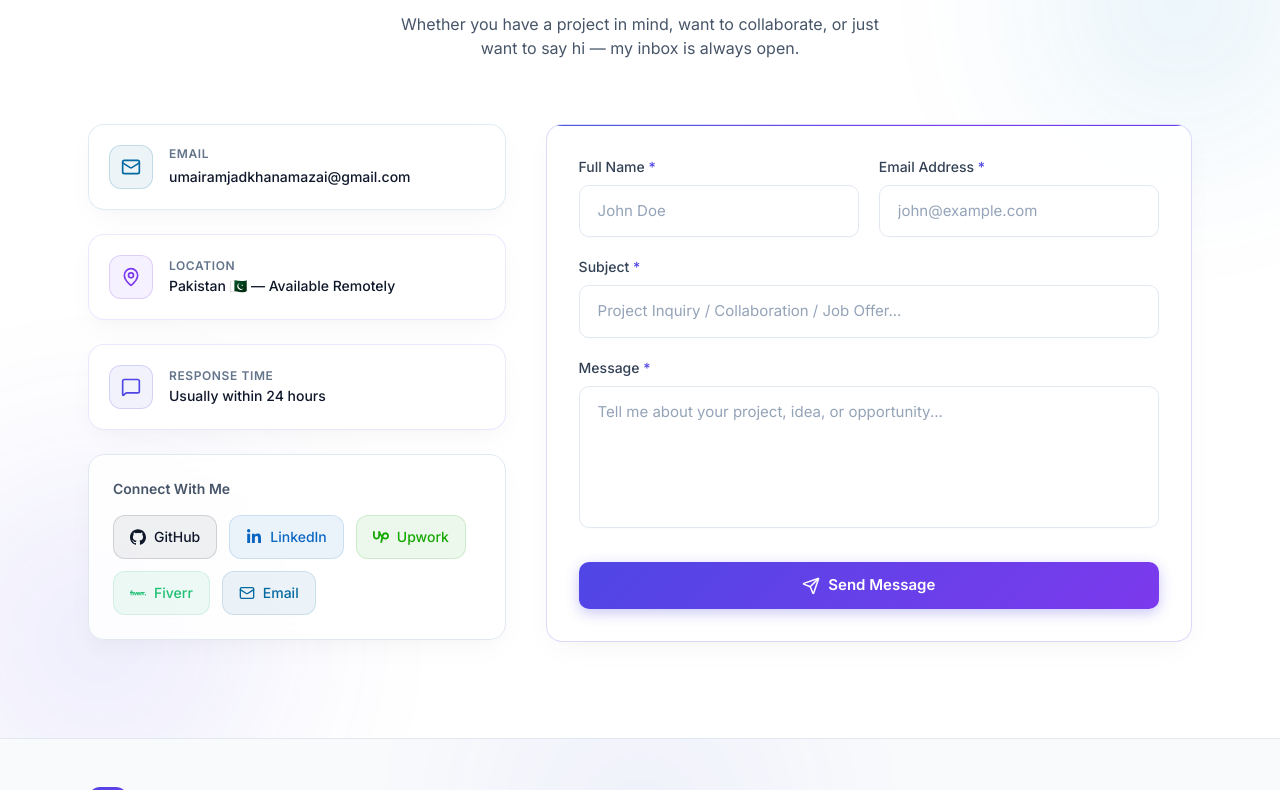
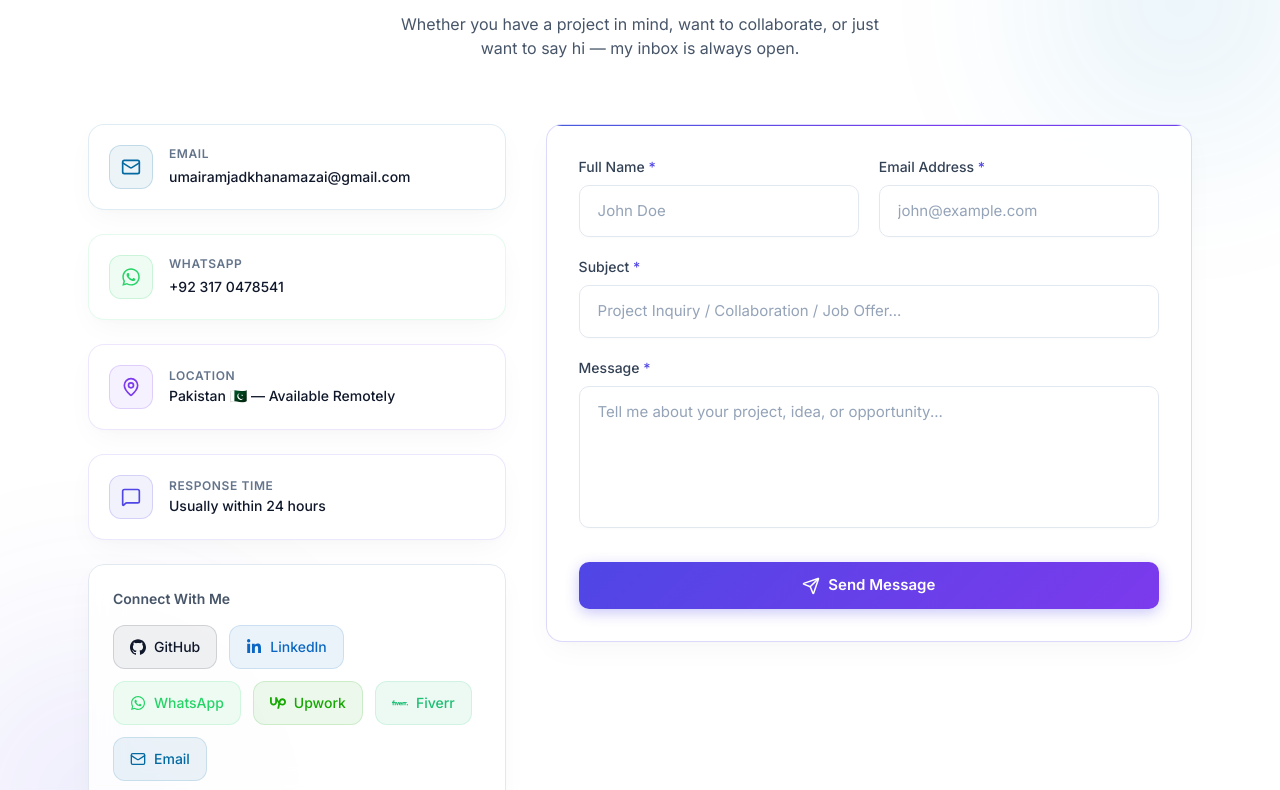
Before and after one commit to Uak69009/portfolio, a Next.js app: page / in a window 1280 px wide. Shown: the part 9790-10580 px from the top of the page. Built offline with nearby package versions, Linux system fonts and the light colour scheme.

Commit message:
Add WhatsApp contact button and info card (+92-3170478541 / https://wa.me/923170478541)

```diff
--- a/components/Contact.tsx
+++ b/components/Contact.tsx
@@ -11,7 +11,7 @@ import {
   MessageSquare,
 } from "lucide-react";
 import { SiGithub, SiUpwork, SiFiverr } from "react-icons/si";
-import { FaLinkedinIn } from "react-icons/fa";
+import { FaLinkedinIn, FaWhatsapp } from "react-icons/fa";
 
 import { Variants } from "framer-motion";
 
@@ -45,6 +45,13 @@ const socialLinks = [
     href: "https://linkedin.com/in/umairamjadkhan",
     color: "#0A66C2",
     bg: "rgba(10,102,194,0.08)",
+  },
+  {
+    icon: FaWhatsapp,
+    label: "WhatsApp",
+    href: "https://wa.me/923170478541",
+    color: "#25D366",
+    bg: "rgba(37,211,102,0.08)",
   },
   {
     icon: SiUpwork,
@@ -176,6 +183,13 @@ export default function Contact() {
                 value: "umairamjadkhanamazai@gmail.com",
                 href: "mailto:umairamjadkhanamazai@gmail.com",
                 color: "#0369A1",
+              },
+              {
+                icon: FaWhatsapp,
+                label: "WhatsApp",
+                value: "+92 317 0478541",
+                href: "https://wa.me/923170478541",
+                color: "#25D366",
               },
               {
                 icon: MapPin,
--- a/components/Footer.tsx
+++ b/components/Footer.tsx
@@ -2,7 +2,7 @@
 
 import { Mail, Heart } from "lucide-react";
 import { SiGithub, SiUpwork, SiFiverr } from "react-icons/si";
-import { FaLinkedinIn } from "react-icons/fa";
+import { FaLinkedinIn, FaWhatsapp } from "react-icons/fa";
 
 const navLinks = [
   { label: "About", href: "#about" },
@@ -16,6 +16,7 @@ const navLinks = [
 const socialLinks = [
   { icon: SiGithub, href: "https://github.com/Uak69009", label: "GitHub" },
   { icon: FaLinkedinIn, href: "https://linkedin.com/in/umairamjadkhan", label: "LinkedIn" },
+  { icon: FaWhatsapp, href: "https://wa.me/923170478541", label: "WhatsApp" },
   { icon: SiUpwork, href: "https://upwork.com", label: "Upwork" },
   { icon: SiFiverr, href: "https://fiverr.com", label: "Fiverr" },
   { icon: Mail, href: "mailto:umairamjadkhanamazai@gmail.com", label: "Email" },
```
